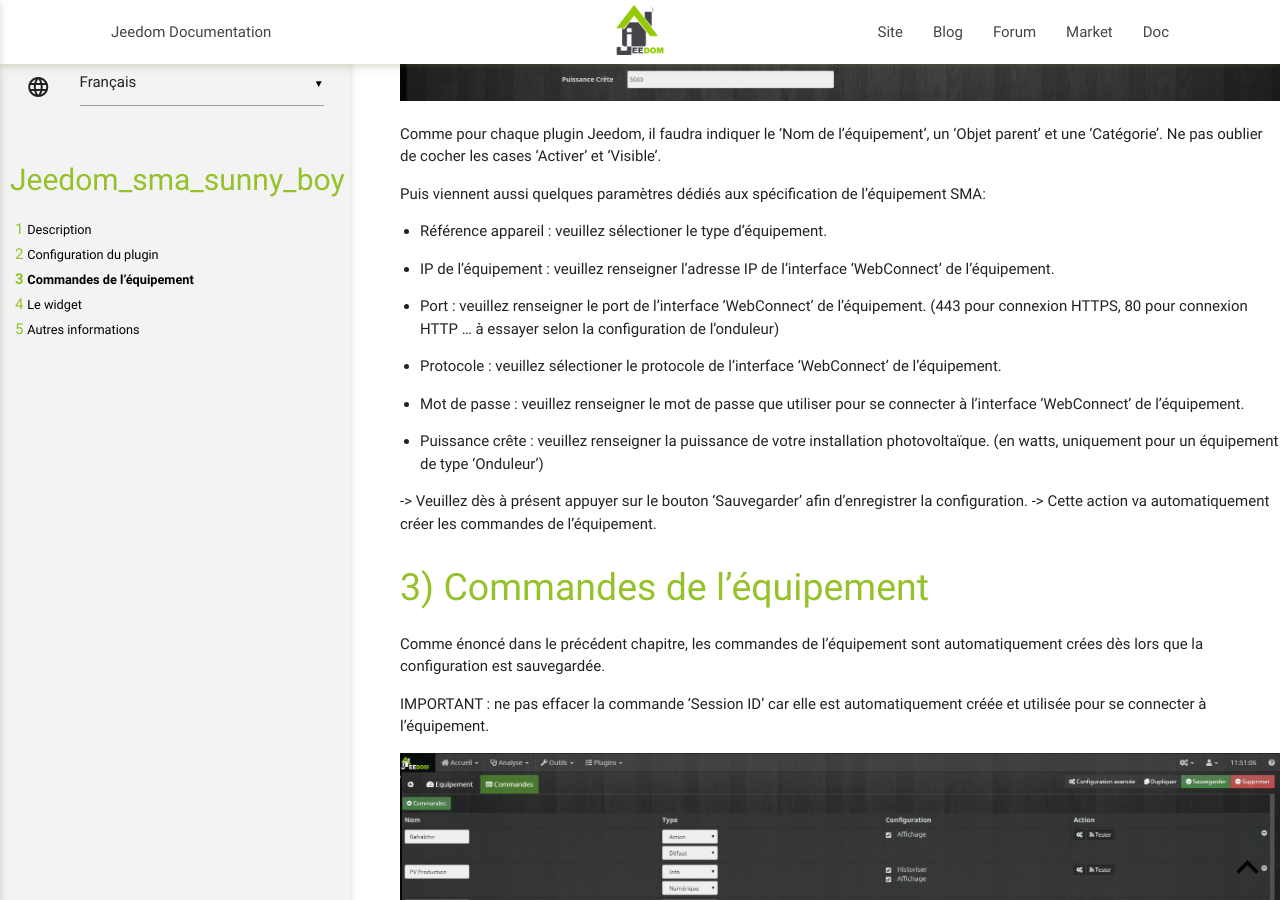
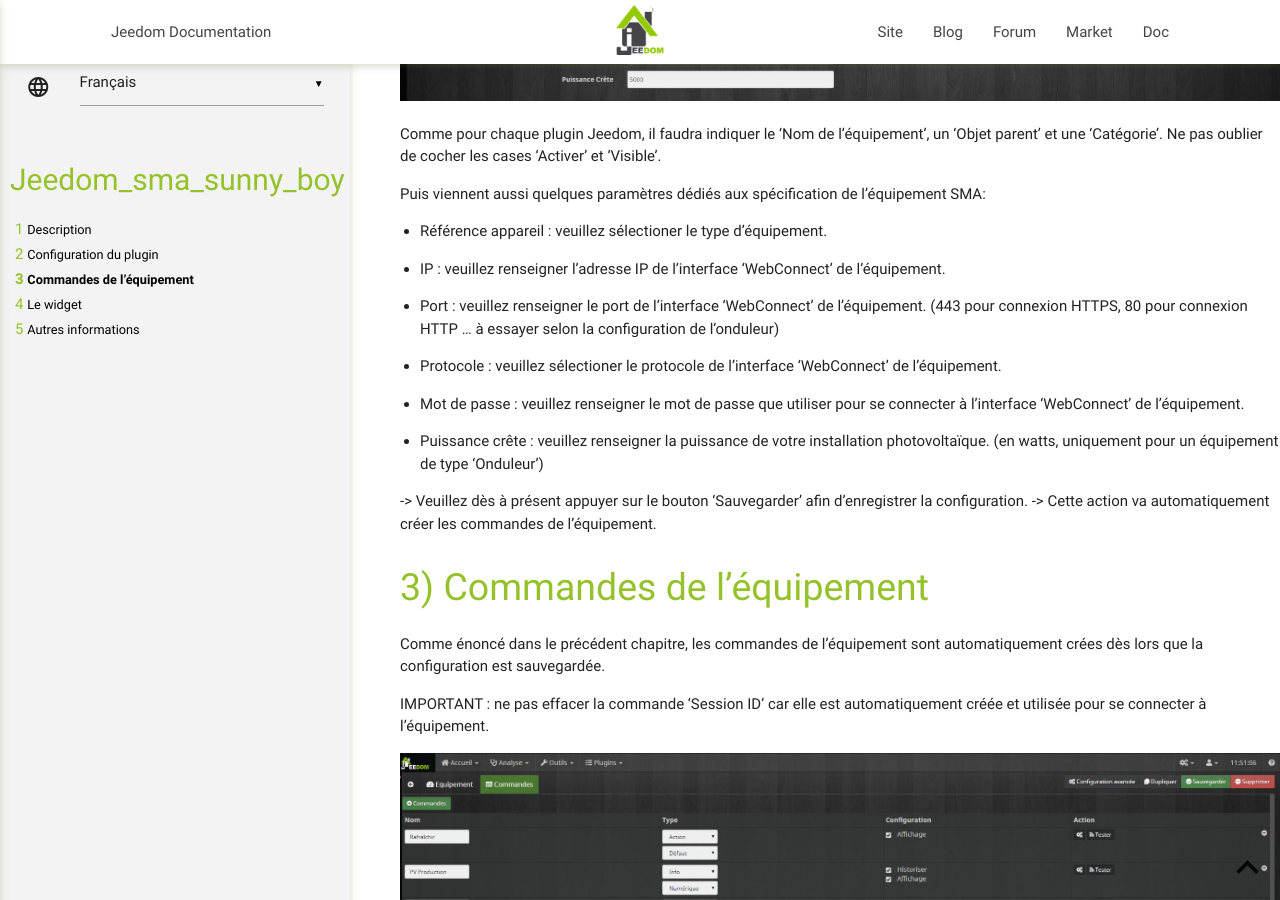
Before and after one commit to Sattaz/Jeedom_SMA_Sunny_Boy, a Jekyll site: the page built from docs/fr_FR/index.md, in a window 1280 px wide and 900 px high, scrolled down 629 px. Built offline with Jekyll 4.4.1, drawn with Linux system fonts in a browser that asks for light colours; our own code applies the rules of GitHub Pages for plain Markdown files.

Commit message:
Update index.md

```diff
--- a/docs/fr_FR/index.md
+++ b/docs/fr_FR/index.md
@@ -22,7 +22,7 @@ Puis viennent aussi quelques paramètres dédiés aux spécification de l'équip
 
 -   Référence appareil : veuillez sélectioner le type d'équipement.
 
--   IP de l'équipement : veuillez renseigner l'adresse IP de l'interface 'WebConnect' de l'équipement.
+-   IP : veuillez renseigner l'adresse IP de l'interface 'WebConnect' de l'équipement.
 
 -   Port : veuillez renseigner le port de l'interface 'WebConnect' de l'équipement. (443 pour connexion HTTPS, 80 pour connexion HTTP ... à essayer selon la configuration de l'onduleur)
 
```
